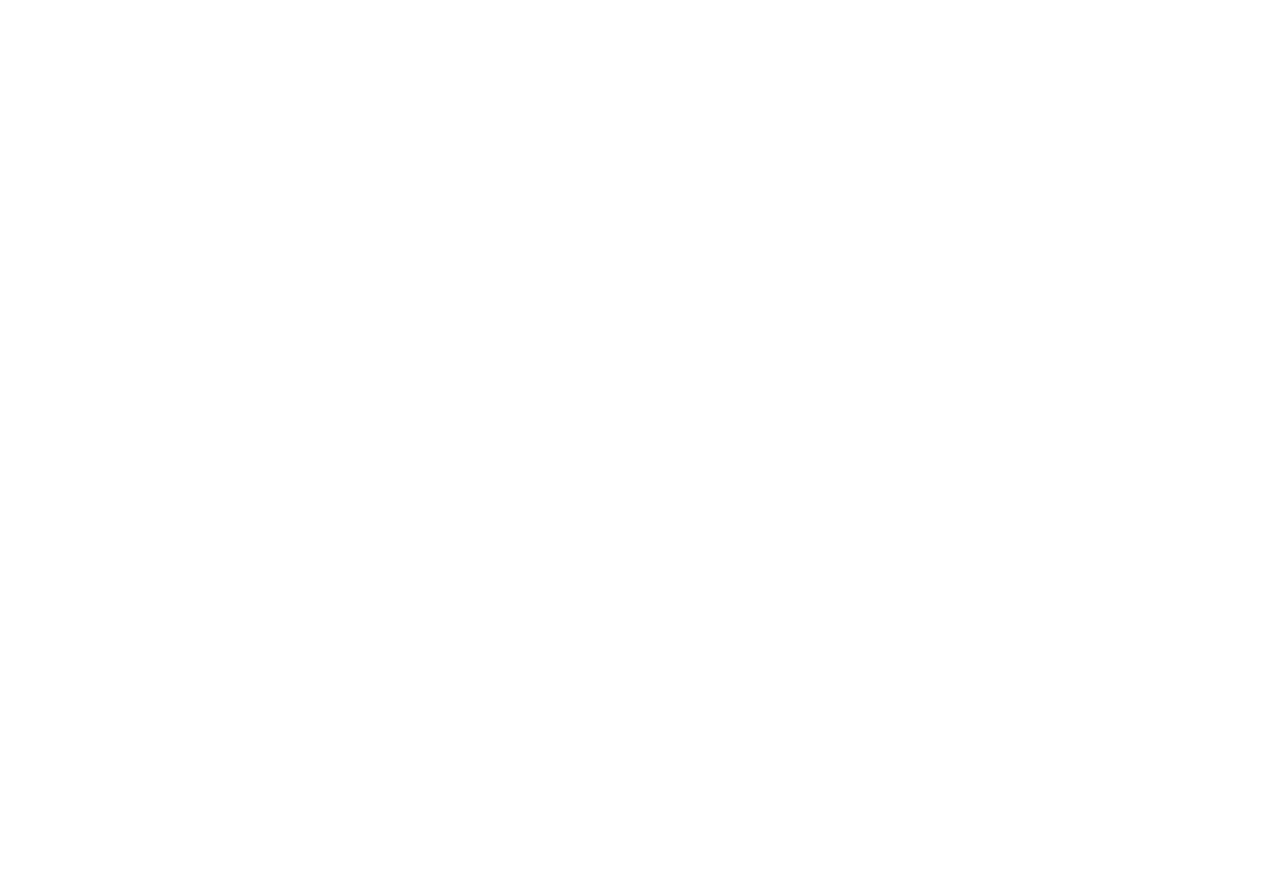
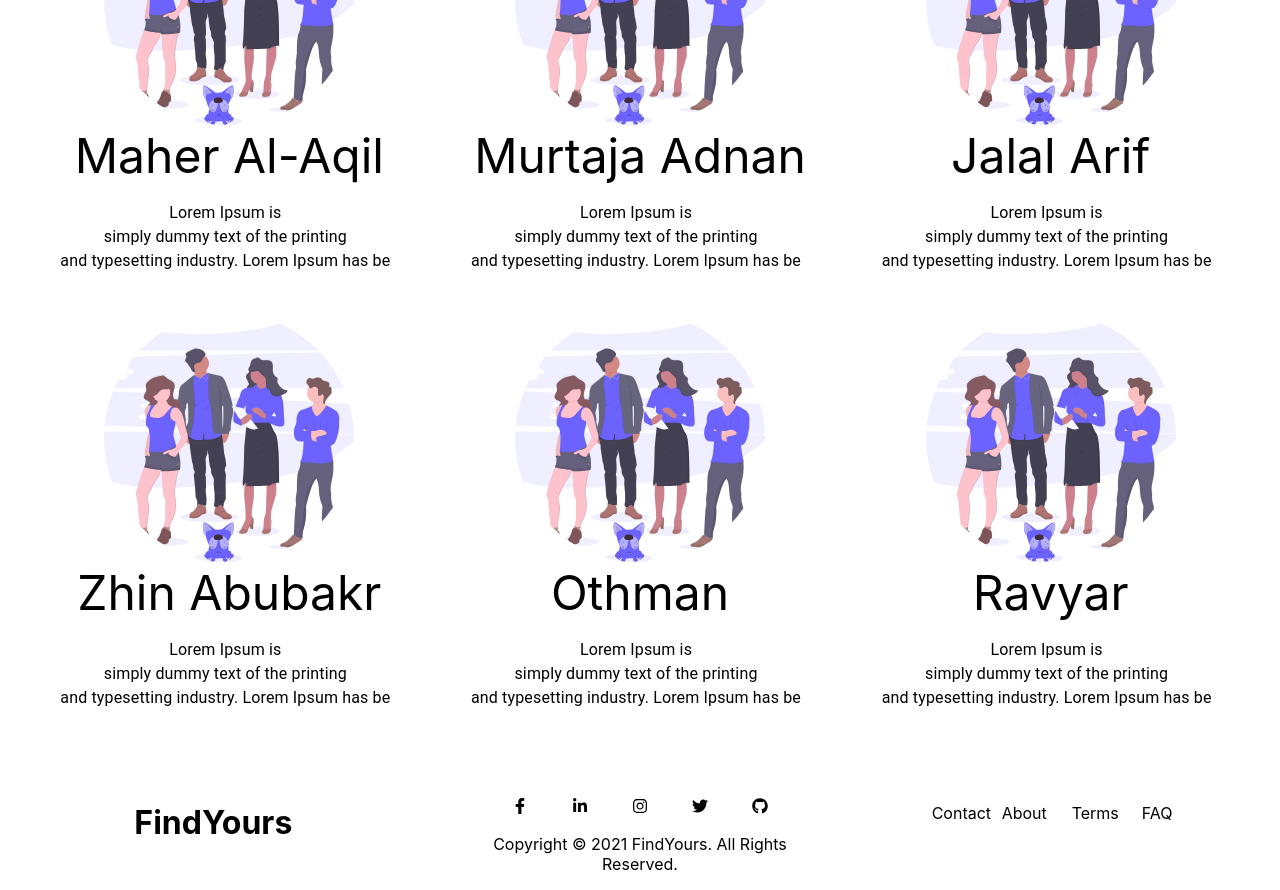
Before and after one commit to ZhinAbubakr/find_yours, a React (Create React App) app: page / in a window 1280 px wide. Shown: the part 1780-2670 px from the top of the page. Before the commit the page ends 1612 px from the top, so only its background shows below. Built offline with nearby package versions, Linux system fonts and the light colour scheme.

Commit message:
Feat: add meet us part

```diff
--- a/src/components/AboutUs/AboutUs.jsx
+++ b/src/components/AboutUs/AboutUs.jsx
@@ -1,15 +1,24 @@
 import React from "react"
 import useStyles from "./Style"
-import { Grid, Container, Typography, Box } from "@material-ui/core"
+import { Grid, Container, Typography, Box, Avatar } from "@material-ui/core"
+
 import team from "../../images/team.svg"
 import feedback from "../../images/undraw_design_feedback_dexe.svg"
 import search from "../../images/undraw_Web_search_re_efla.svg"
 
+const names = [
+	"Maher Al-Aqil",
+	"Murtaja Adnan",
+	"Jalal Arif",
+	"Zhin Abubakr",
+	"Othman",
+	"Ravyar"
+]
 export default function AboutUs() {
 	const classes = useStyles()
 	return (
 		<Container>
-			<Box mt={12}>
+			<Box mt={12} mb={6}>
 				<Grid container direction="row" justify="center" alignItems="center">
 					<Grid item xs={6}>
 						<Typography className={classes.fontTitleSize}>ABOUT US</Typography>
@@ -27,7 +36,7 @@ export default function AboutUs() {
 				</Grid>
 
 				<Grid container direction="row" justify="center" alignItems="center">
-					<Grid item xs={7} style={{ textAlign: "right" }}>
+					<Grid item xs={7} align="right">
 						<Box pr={4}>
 							<Typography className={classes.txtFontSize}>
 								we can help you to find your lost things
@@ -42,7 +51,7 @@ export default function AboutUs() {
 				</Grid>
 
 				<Grid container direction="row" justify="center" alignItems="center">
-					<Grid item xs={6} style={{ alignItems: "flex-end" }}>
+					<Grid item xs={6}>
 						<Box>
 							<object width="90%" data={feedback} type="image/svg+xml" />
 						</Box>
@@ -57,6 +66,44 @@ export default function AboutUs() {
 					</Grid>
 				</Grid>
 			</Box>
+			<Grid align="center" container direction="row" justify="center">
+				<Typography className={classes.fontTitleSize}>Meet US</Typography>
+			</Grid>
+
+			<Box mb={4} mt={4}>
+				<Grid
+					container
+					direction="row"
+					justify="space-around"
+					alignItems="center">
+					{names.map((name, i) => (
+						<Grid
+							key={i}
+							container
+							item
+							lg={4}
+							sm={6}
+							xs={12}
+							direction="column">
+							<Grid align="center" item>
+								<Avatar src={team} className={classes.avatar} />
+							</Grid>
+							<Grid align="center" item className={classes.fontTitleSize}>
+								{name}
+							</Grid>
+
+							<Grid align="center" item>
+								<Box pb={5} pt={2} pr={1}>
+									<Typography className={classes.avatarFont}>
+										Lorem Ipsum is <br /> simply dummy text of the printing
+										<br /> and typesetting industry. Lorem Ipsum has be
+									</Typography>
+								</Box>
+							</Grid>
+						</Grid>
+					))}
+				</Grid>
+			</Box>
 		</Container>
 	)
 }
--- a/src/components/AboutUs/Style.Jsx
+++ b/src/components/AboutUs/Style.Jsx
@@ -1,5 +1,4 @@
 import { makeStyles } from "@material-ui/core/styles"
-
 const useStyles = makeStyles({
 	txtFontSize: {
 		fontSize: "0.8rem !important"
@@ -9,6 +8,13 @@ const useStyles = makeStyles({
 	},
 	giveP: {
 		padding: "2rem !important"
+	},
+	avatar: {
+		height: "250px !important",
+		width: "250px !important"
+	},
+	avatarFont: {
+		fontSize: "1rem !important"
 	},
 	"@media  (min-width: 700px)": {
 		fontTitleSize: {
```
